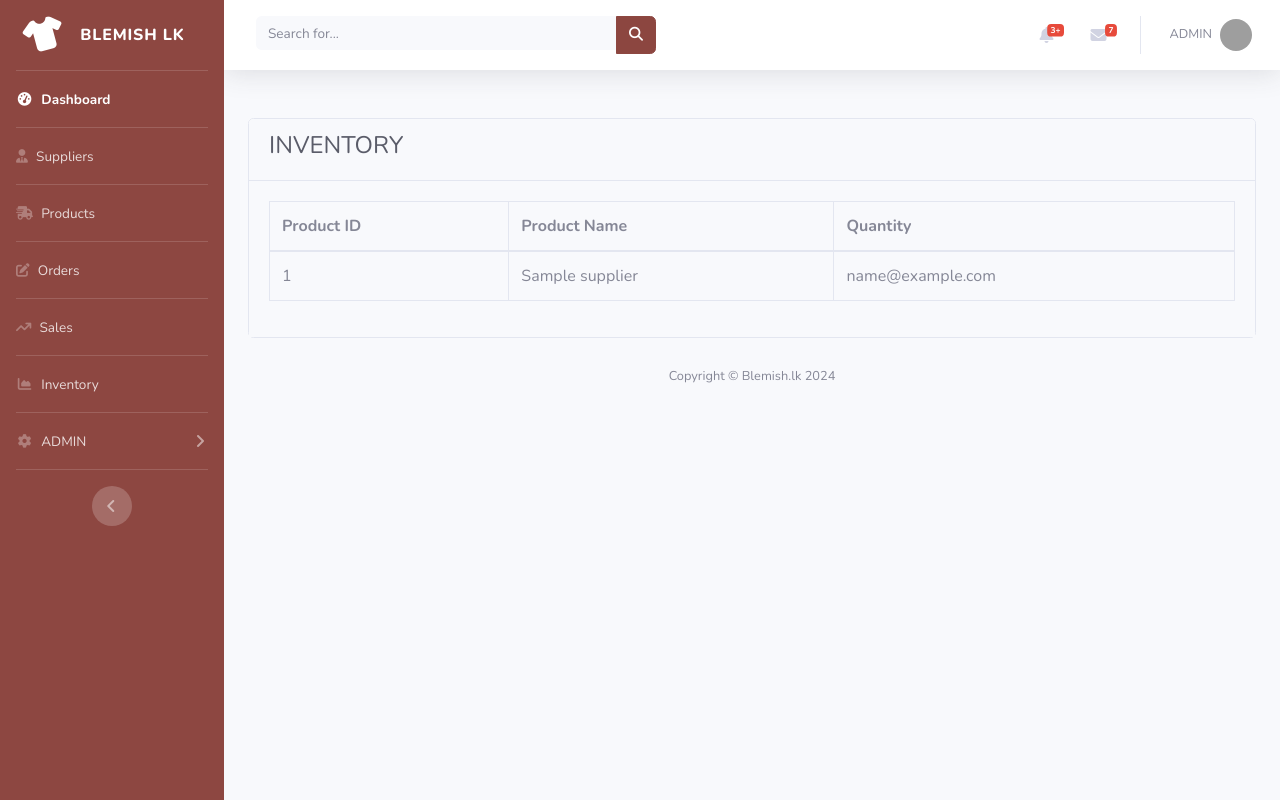
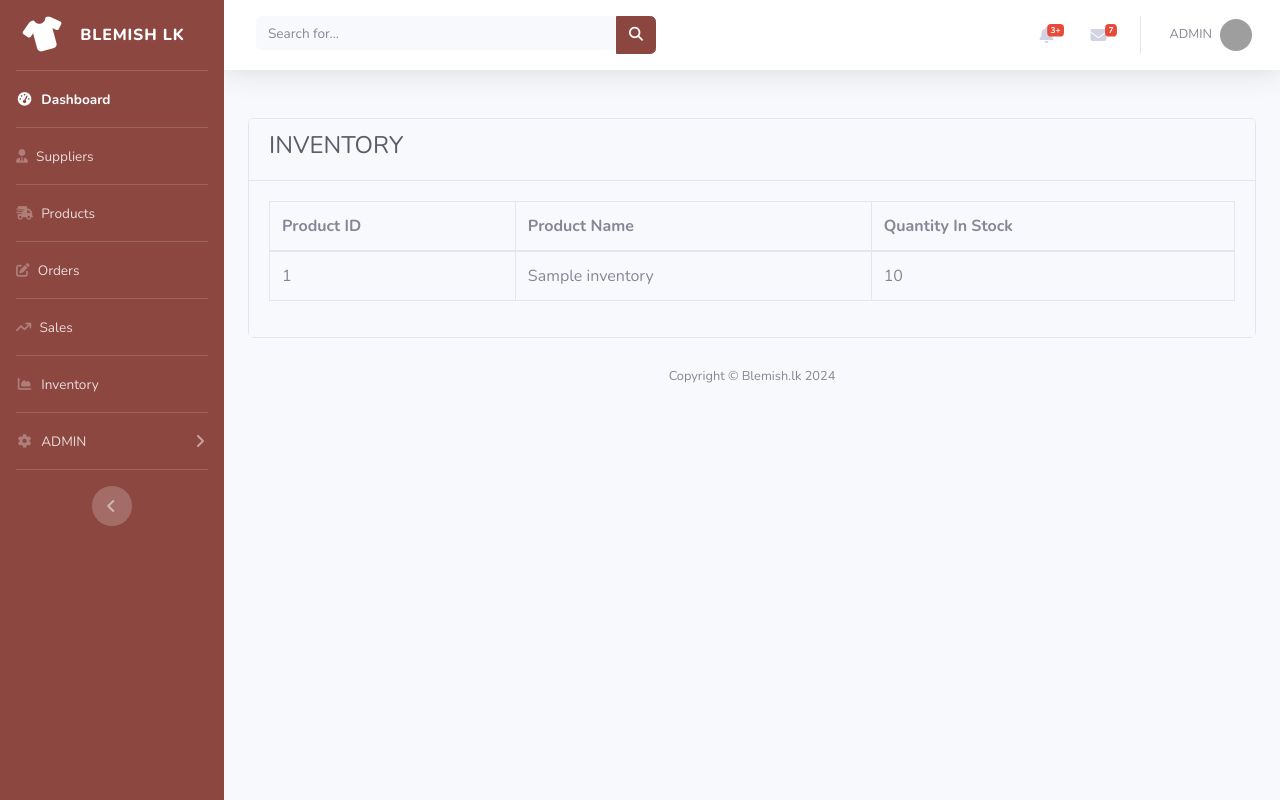
Before and after one commit to psw101/blemish-lk-system, a PHP site: page /inventory.php in a window 1280 px wide. Run offline with PHP 8.4, Linux system fonts and the light colour scheme; the visitor is signed in with stand-in values (Sample User, id 1); tables that the repository leaves empty hold one stand-in row (values such as "Sample post"); grey boxes are pictures that could not be loaded.

Commit message:
refactor: Update table column names in inventory.php

```diff
--- a/inventory.php
+++ b/inventory.php
@@ -46,21 +46,21 @@ include('includes/navbar.php');
                             <tr>
                                 <th scope="col">Product ID</th>
                                 <th scope="col">Product Name</th>
-                                <th scope="col">Quantity</th>
+                                <th scope="col">Quantity In Stock</th>
                             </tr>
                         </thead>
                         <tbody>
                             <?php
-                            $fetch_query = "SELECT * FROM supplier";
+                            $fetch_query = "SELECT * FROM inventory";
                             $fetch_query_run = mysqli_query($con, $fetch_query);
 
                             if (mysqli_num_rows($fetch_query_run) > 0) {
                                 while ($row = mysqli_fetch_array($fetch_query_run)) {
                             ?>
                                     <tr>
-                                        <td class="user_id"><?php echo $row['id']; ?></td>
-                                        <td><?php echo $row['name']; ?></td>
-                                        <td><?php echo $row['email']; ?></td>
+                                        <td class="user_id"><?php echo $row['product_id']; ?></td>
+                                        <td><?php echo $row['product_name']; ?></td>
+                                        <td><?php echo $row['quantity_in_stock']; ?></td>
 
                                     </tr>
                                 <?php
@@ -90,109 +90,3 @@ include('includes/navbar.php');
 include('includes/scripts.php');
 include('includes/footer.php');
 ?>
-
-<script>
-    //view data start
-    $(document).ready(function() {
-        $('.view_data').click(function(e) {
-            e.preventDefault();
-
-
-            var user_id = $(this).closest('tr').find('.user_id').text();
-            // console.log(user_id);
-
-            $.ajax({
-                method: "POST",
-                url: "supplier.php",
-                data: {
-                    'click_view_btn': true,
-                    'user_id': user_id,
-                },
-                success: function(response) {
-                    // console.log(response);
-
-                    $('.view_user_data').html(response);
-                    $('#viewuser').modal('show');
-
-                }
-            });
-
-
-        })
-    });
-    //view data end
-
-
-    // Edit data start
-    $(document).ready(function() {
-        $('.edit_data').click(function(e) {
-            e.preventDefault();
-
-
-            var user_id = $(this).closest('tr').find('.user_id').text();
-            // console.log(user_id);
-
-            $.ajax({
-                method: "POST",
-                url: "supplier.php",
-                data: {
-                    'click_edit_btn': true,
-                    'user_id': user_id,
-                },
-                success: function(response) {
-                    // console.log(response);
-
-                    $.each(response, function(key, value) {
-                        // console.log(value['name']);
-                        $('#supplier_id').val(value['id']);
-                        $('#name').val(value['name']);
-                        $('#email').val(value['email']);
-                        $('#phone').val(value['phone']);
-                        $('#address').val(value['address']);
-                        //id,name,email,.. are database column names.    user_id,name,email,.. are form's field ids used in modal
-
-                    });
-
-
-                    $('#editdata').modal('show');
-
-                }
-            });
-
-
-        })
-    });
-    // Edit data end
-
-    //Delete data start
-    $(document).ready(function() {
-        $('.delete_btn').click(function(e) {
-            e.preventDefault();
-
-
-            var user_id = $(this).closest('tr').find('.user_id').text();
-            // console.log(supplier_id);
-
-            $.ajax({
-                method: "POST",
-                url: "supplier.php",
-                data: {
-                    'click_delete_btn': true,
-                    'user_id': user_id,
-                },
-                success: function(response) {
-                    console.log(response);
-                    window.location.reload();
-
-                    // $('.view_user_data').html(response);
-                    // $('#viewuser').modal('show');
-
-                }
-            });
-
-
-
-        })
-    });
-    //Delete data end
-</script>
```
